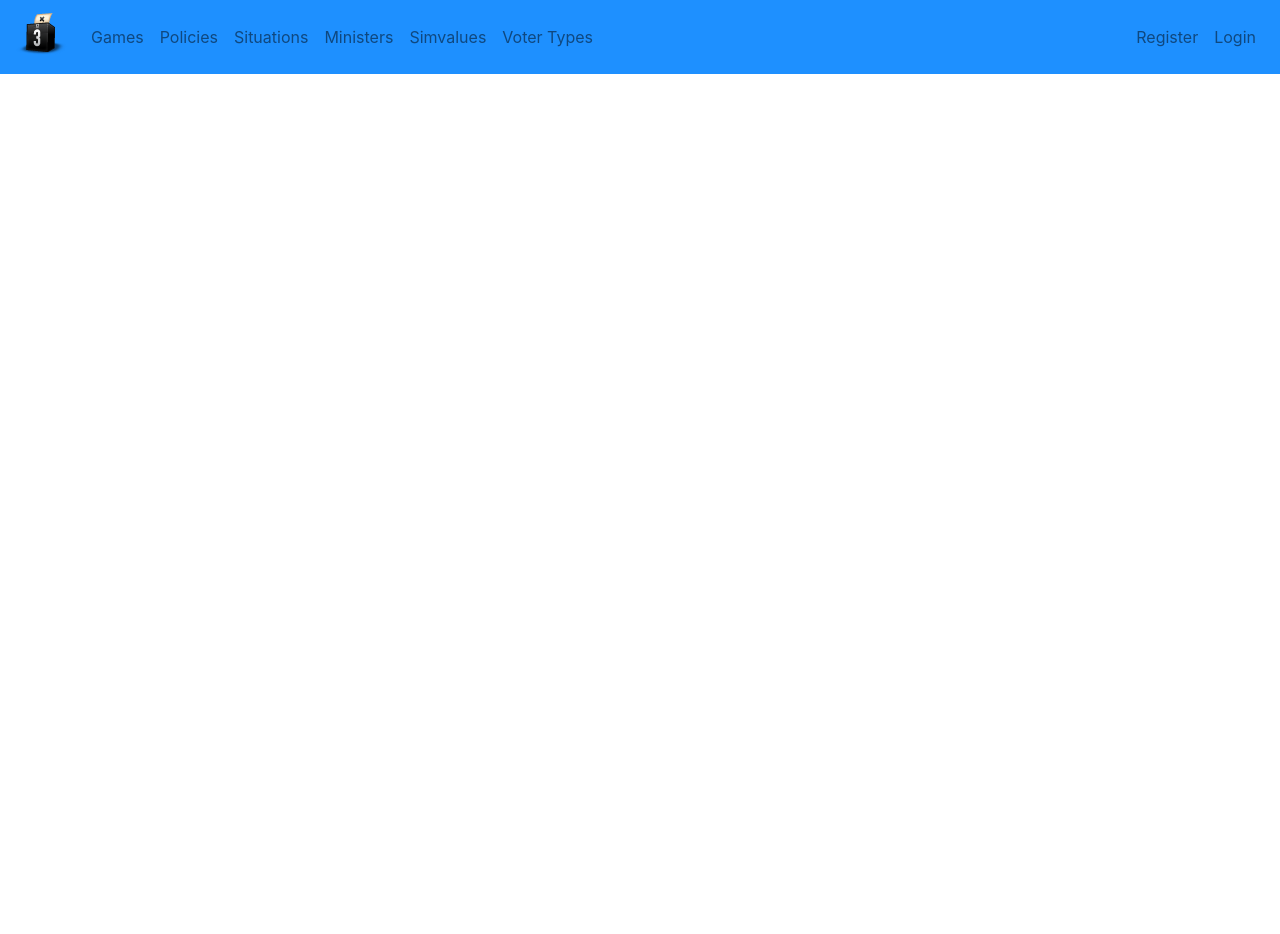
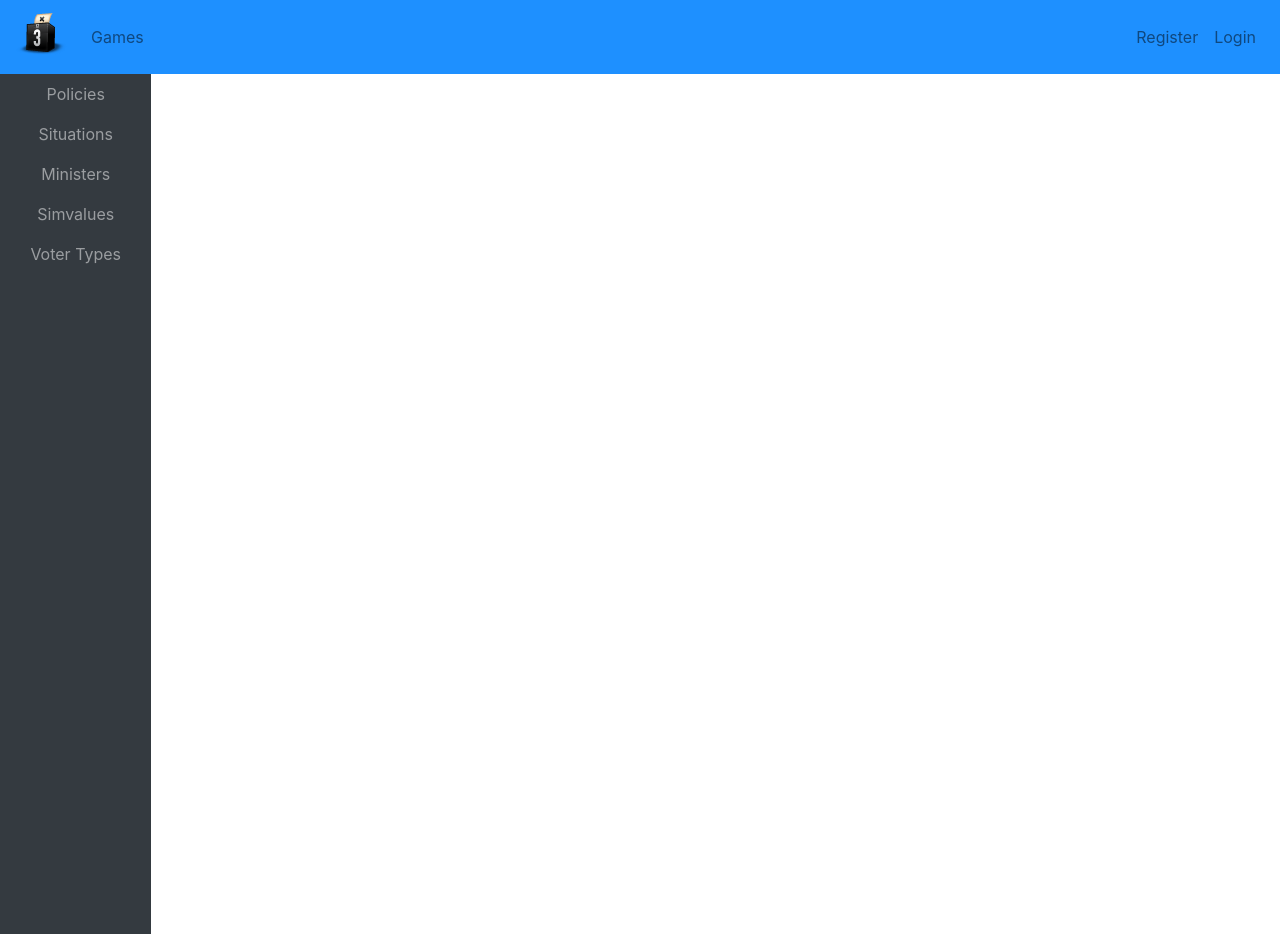
Before and after one commit to azraelgnosis/dem3_multi, a Flask app: page /dashboard in a window 1280 px wide. Run offline with Flask 2, Linux system fonts and the light colour scheme; some libraries are stand-ins or nearby versions.

Commit message:
Add sidebar

```diff
--- a/dem3_multi/static/styles/base.css
+++ b/dem3_multi/static/styles/base.css
@@ -1,4 +1,4 @@
-nav {
+nav#navbar {
     background-color: dodgerblue;
 }
 
--- a/dem3_multi/templates/_nav.html
+++ b/dem3_multi/templates/_nav.html
@@ -1,13 +1,8 @@
-<nav class="navbar navbar-expand navbar-light">
+<nav class="navbar navbar-expand navbar-light" id="navbar">
     <a class="navbar-brand" href="{{ url_for('dem3.index') }}"><img src="{{ url_for('static', filename='images/logo.png') }}"></a>
     <div class="container-fluid">
         <ul class="navbar-nav">
             <li class="nav-item"><a class="nav-link" href="{{ url_for('dem3.stats', stats_type='games') }}">Games</a></li>
-            <li class="nav-item"><a class="nav-link" href="{{ url_for('dem3.stats', stats_type='policies') }}">Policies</a></li>
-            <li class="nav-item"><a class="nav-link" href="{{ url_for('dem3.stats', stats_type='situations') }}">Situations</a></li>
-            <li class="nav-item"><a class="nav-link" href="{{ url_for('dem3.stats', stats_type='ministers') }}">Ministers</a></li>
-            <li class="nav-item"><a class="nav-link" href="{{ url_for('dem3.stats', stats_type='simvalues') }}">Simvalues</a></li>
-            <li class="nav-item"><a class="nav-link" href="{{ url_for('dem3.stats', stats_type='votertypes') }}">Voter Types</a></li>
         </ul>
         <ul class="navbar-nav">
             {% if g.user %}
--- a/dem3_multi/templates/base.html
+++ b/dem3_multi/templates/base.html
@@ -4,16 +4,49 @@
         <link rel="shortcut icon" href="{{ url_for('static', filename='favicon.ico') }}"/>
         <link rel="stylesheet" href="https://stackpath.bootstrapcdn.com/bootstrap/4.4.1/css/bootstrap.min.css" integrity="sha384-Vkoo8x4CGsO3+Hhxv8T/Q5PaXtkKtu6ug5TOeNV6gBiFeWPGFN9MuhOf23Q9Ifjh" crossorigin="anonymous">
         <link rel="stylesheet" href="{{ url_for('static', filename='styles/base.css') }}" />
+        <style>
+            div.wrapper {
+                display: flex;
+                width: 100%;
+            }
+            nav#sidebar {
+                width: 15ch;
+                height: 100vh;
+                position: fixed;
+                text-align: center;
+            }
+            #content {
+                width: calc(100% - 15ch);
+                position: absolute;
+                right: 0;
+            }
+        </style>
         {% block head %}{% endblock head %}
     </head>
     <body>
         {% include '_nav.html' %}
+        <div class="wrapper">
+            <nav id="sidebar" class="navbar-dark bg-dark">
+                <ul class="list-unstyled navbar-nav">
+                    <li class="nav-item"><a class="nav-link" href="{{ url_for('dem3.stats', stats_type='policies') }}">Policies</a></li>
+                    <li class="nav-item"><a class="nav-link" href="{{ url_for('dem3.stats', stats_type='situations') }}">Situations</a></li>
+                    <li class="nav-item"><a class="nav-link" href="{{ url_for('dem3.stats', stats_type='ministers') }}">Ministers</a></li>
+                    <li class="nav-item"><a class="nav-link" href="{{ url_for('dem3.stats', stats_type='simvalues') }}">Simvalues</a></li>
+                    <li class="nav-item"><a class="nav-link" href="{{ url_for('dem3.stats', stats_type='votertypes') }}">Voter Types</a></li>
+                </ul>
+            </nav>
+
 
         {% for message in get_flashed_messages() %}
             <div class="flash">{{ message }}</div>
         {% endfor %}
 
-        {% block content %}{% endblock content %}
+        <div id="content">
+            {% block content %}
+
+            {% endblock content %}
+        </div>
+    </div>
 
         <script src="https://code.jquery.com/jquery-3.4.1.slim.min.js" integrity="sha384-J6qa4849blE2+poT4WnyKhv5vZF5SrPo0iEjwBvKU7imGFAV0wwj1yYfoRSJoZ+n" crossorigin="anonymous"></script>
         <script src="https://cdn.jsdelivr.net/npm/popper.js@1.16.0/dist/umd/popper.min.js" integrity="sha384-Q6E9RHvbIyZFJoft+2mJbHaEWldlvI9IOYy5n3zV9zzTtmI3UksdQRVvoxMfooAo" crossorigin="anonymous"></script>
```
